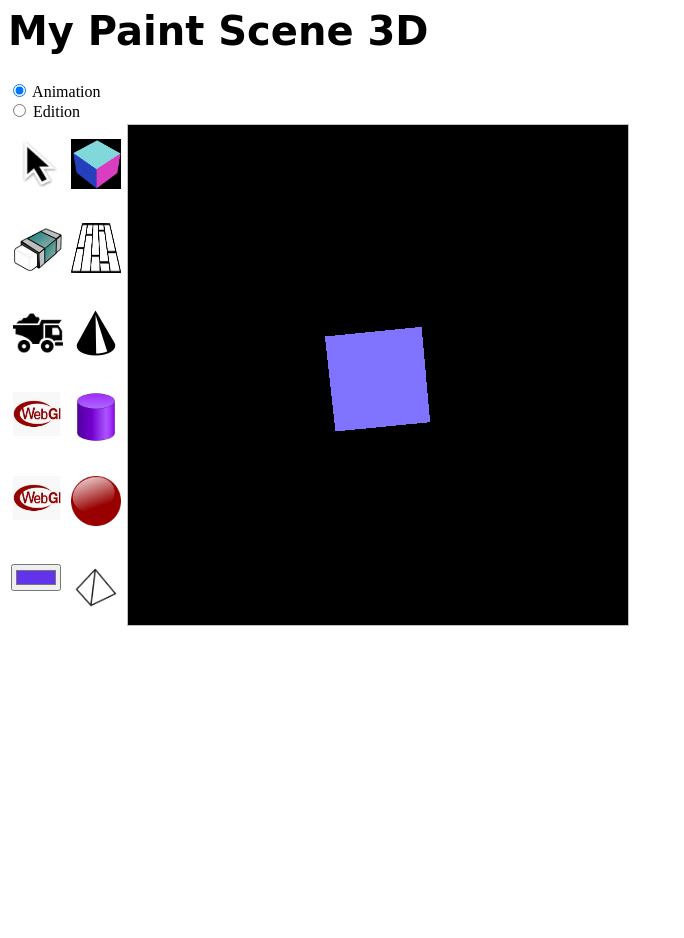
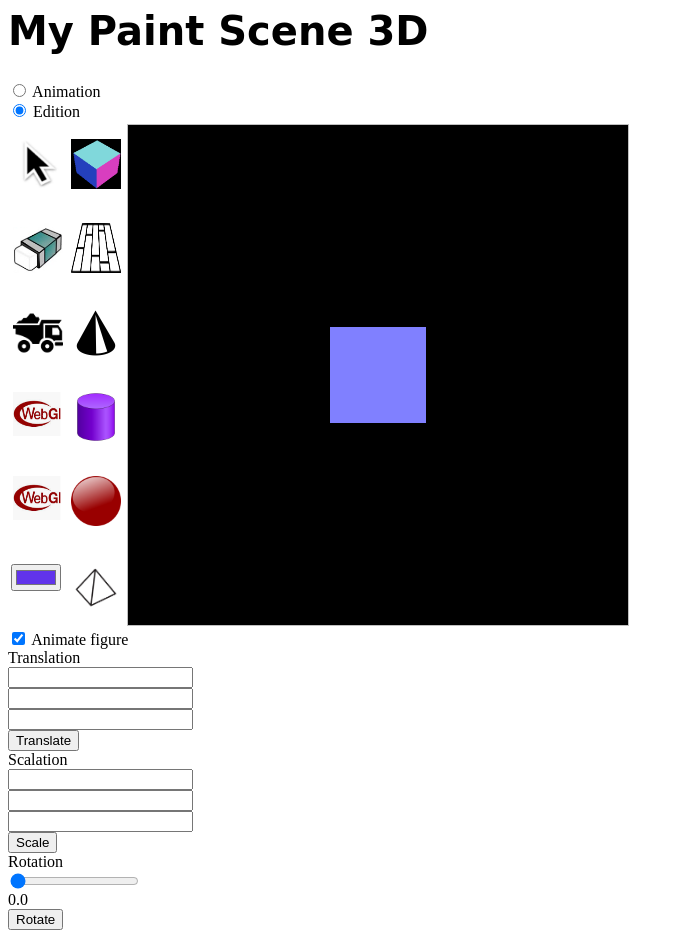
Before and after one commit to ChebaCheba/Graficas_P2, a plain HTML site: page index.html in a window 1280 px wide. Both pictures are taken after a click on the picture 96 px from the left and 163 px from the top of the page. Shown: the whole page, without its empty margins (0-684 px from the left). Before the commit the page ends 800 px from the top, so only its background shows below. Drawn offline with Linux system fonts and the light colour scheme; some packages are replaced by stand-ins of ours; a script that the page names is missing.

Commit message:
Animation

```diff
--- a/index.html
+++ b/index.html
@@ -12,8 +12,8 @@
 <body onload = main();>
   <h1>My Paint Scene 3D</h1>
   <div>
-  <input type="radio" name="group1" value="animation" id="animation" checked> Animation <br>
-  <input type="radio" name="group1" value="edition" id="edition"> Edition <br>
+  <input type="radio" name="group1" value="animation" id="animation"> Animation <br>
+  <input type="radio" name="group1" value="edition" id="edition" checked> Edition <br>
   </div>
 	<table>
       <tr>
@@ -48,7 +48,9 @@
       </tr>
     </table>
     <div style="float: center;">
-      <div id="transform" style="display: none">
+      <div id="transform" style="display: block">
+      <input type="checkbox" id="animated" name="animated" value="Animated" checked>
+      <label for="animated"> Animate figure</label><br>
       <label for="translation">Translation</label><br>
       <input type="text" id="tx" name="text-translate-x"><br>
       <input type="text" id="ty" name="text-translate-y"><br>
@@ -61,7 +63,7 @@
       <button type="button" id="sbutton">Scale</button><br>
       <label for="rotation">Rotation</label><br>
       <input type="range" min="0" max="2" value="0" step="0.1" class="slider" id="degrees"><br>
-      <label for="degrees">0.0</label><br>
+      <label for="degrees" id="ldeg">0.0</label><br>
       <button type="button" id="rbutton">Rotate</button><br>
       </div>
 
--- a/js/event-handler.js
+++ b/js/event-handler.js
@@ -4,10 +4,12 @@ function inputRadioSquareEventListener(evt){
     //ANIMATION
     controls.enabled = true;
     document.getElementById("transform").style.display = "none";
+    animationMode = true;
   }else{
     //EDITION
     controls.enabled = false;
     document.getElementById("transform").style.display = "block";
+    animationMode = false;
   }
 
 }
@@ -17,6 +19,10 @@ function toolsEvent(evt)
 	// MODEL
     // GEOMETRY
 
+    if (animationMode) {
+      return;
+    }
+
     if (evt == 1) {
 
       // CUBE
@@ -24,9 +30,10 @@ function toolsEvent(evt)
 
       // MESH (GEOMETRY + MATERIAL)
       mesh = new THREE.Mesh(geometry, material);
-      mesh.name = "cubo";
+      mesh.name = objId;
       scene.add(mesh);
       sceneReady = true;
+
     }
 
     else if (evt == 3) {
@@ -34,7 +41,7 @@ function toolsEvent(evt)
       // PLANE
       var planeGeometry = new THREE.PlaneGeometry(10, 10, 10, 10);
       var plane = new THREE.Mesh(planeGeometry, material);
-      plane.name = "piso";
+      mesh.name = objId;
       plane.rotation.x = -1.3;// * Math.PI;
 
       scene.add(plane);
@@ -68,10 +75,12 @@ function toolsEvent(evt)
       var geometry = new THREE.ConeGeometry(1, 2, 50);
 
       mesh = new THREE.Mesh(geometry, material);
-      mesh.name = "cono";
+      mesh.name = objId;
 
       scene.add(mesh);
       sceneReady = true;
+
+
     }
 
     else if (evt == 7) {
@@ -93,7 +102,7 @@ function toolsEvent(evt)
       var geometry = new THREE.SphereGeometry(0.5, 50, 50);
 
       mesh = new THREE.Mesh(geometry, material);
-      mesh.name = "sphere";
+      mesh.name = objId;
       scene.add(mesh);
       sceneReady = true;
     }
@@ -104,11 +113,18 @@ function toolsEvent(evt)
       var geometry = new THREE.ConeGeometry(1.5, 2, 3);
 
       mesh = new THREE.Mesh(geometry, material);
-      mesh.name = "pyramide";
+      mesh.name = objId;
 
       scene.add(mesh);
       sceneReady = true;
     }
+
+    var animate = document.getElementById("animated").checked;
+    if (animate) {
+      animationObjects.push(mesh);
+    }
+
+    objId++;
 }
 
 function onMouseMove( event ) {
@@ -152,6 +168,17 @@ function scaleObject(event) {
   }
 }
 
+function updateLabel(event) {
+  document.getElementById("ldeg").innerHTML = document.getElementById("degrees").value;
+}
+
+function rotateObject(event) {
+  if (selectedObj != null) {
+    var deg = document.getElementById("degrees").value
+    selectedObj.rotation.set(0., 0., Math.PI*deg);
+  }
+}
+
 
 function initEventHandler(evt)
 {
@@ -159,7 +186,8 @@ function initEventHandler(evt)
   document.getElementById("edition").addEventListener("input", inputRadioSquareEventListener, false);
   document.getElementById("tbutton").addEventListener("click", translateObject);
   document.getElementById("sbutton").addEventListener("click", scaleObject);
-  //document.getElementById("rotation").addEventListener("input", rotateObject, false);
+  document.getElementById("rbutton").addEventListener("click", rotateObject);
+  document.getElementById("degrees").addEventListener("input", updateLabel, false);
   document.addEventListener('click', onMouseMove, false);
 }
 
--- a/js/main.js
+++ b/js/main.js
@@ -12,6 +12,9 @@ var raycaster = new THREE.Raycaster();
 var mouse = new THREE.Vector2();
 var selectedObj;
 var color;
+var animationObjects;
+var animationMode = false;
+var objId;
 
 function main()
 {
@@ -20,6 +23,9 @@ function main()
     renderer = new THREE.WebGLRenderer({canvas: canvas});
     renderer.setSize(canvas.width, canvas.height);
     renderer.setClearColor("black");
+
+    animationObjects = [];
+    objId = 0;
 
     // LIGHTS
     light = new THREE.AmbientLight();
@@ -55,9 +61,13 @@ function renderLoop() {
     if(sceneReady)
     {
          renderer.render(scene, camera);
-         if (mesh!=null){
-            mesh.rotation.x = mesh.rotation.x + 0.01;
-            mesh.rotation.y = mesh.rotation.y + 0.01;
+         if (mesh!=null && animationMode){
+             for(var i=0;i<animationObjects.length;i++){
+                 animationObjects[i].rotation.x = animationObjects[i].rotation.x + 0.01;
+                 animationObjects[i].rotation.y = animationObjects[i].rotation.y + 0.01;
+             }
+            //mesh.rotation.x = mesh.rotation.x + 0.01;
+            //mesh.rotation.y = mesh.rotation.y + 0.01;
          }
     }
     requestAnimationFrame(renderLoop);
```
